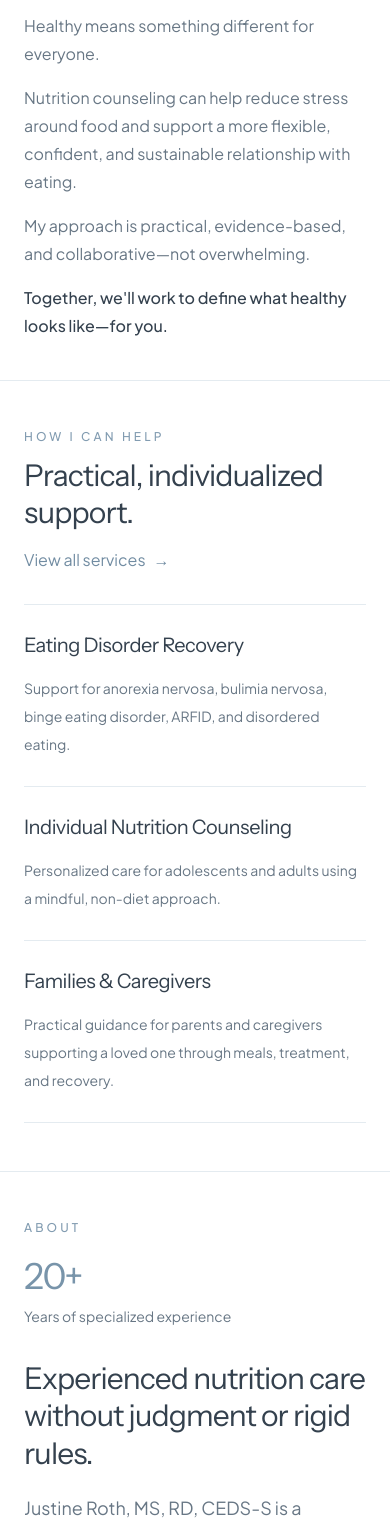
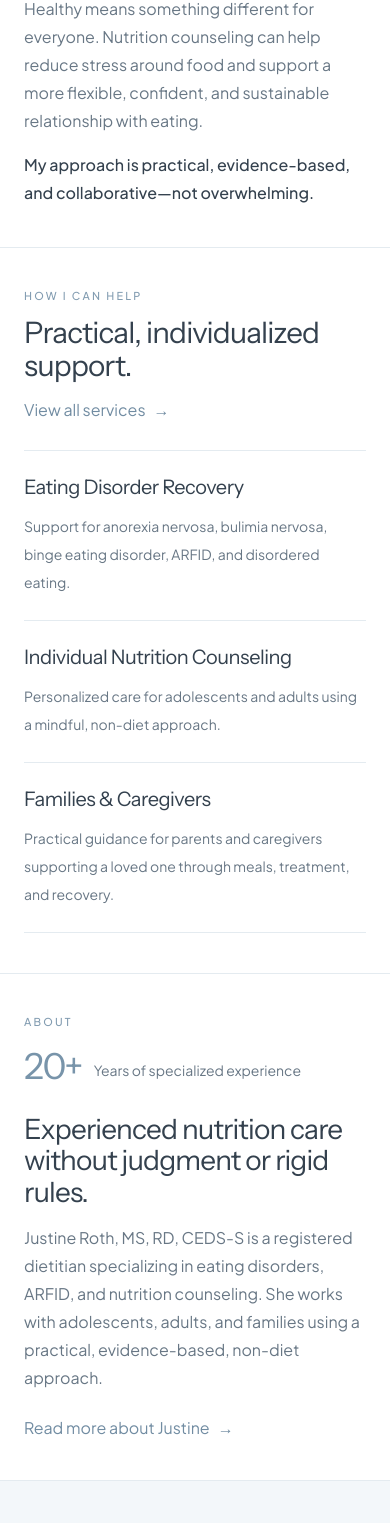
Before and after one commit to justinerothrd/justine-roth-nutrition, a Next.js app: page / in a window 390 px wide. Shown: the part 243-1766 px from the top of the page. Built offline with nearby package versions, Linux system fonts and the light colour scheme.

Commit message:
Refactor page layout and text for better clarity
Updated text content and adjusted styling for mobile and desktop views. Modified headings and paragraph spacing for improved readability.

```diff
--- a/app/page.tsx
+++ b/app/page.tsx
@@ -29,32 +29,26 @@ export default function Home() {
               Eating Disorder Nutrition Counseling
             </p>
 
-            <h1 className="font-heading mt-5 max-w-3xl text-[2.25rem] font-normal leading-[1.08] tracking-[-0.035em] sm:text-4xl md:text-[3rem]">
+            <h1 className="font-heading mt-4 max-w-3xl text-[2rem] font-normal leading-[1.08] tracking-[-0.035em] sm:mt-5 sm:text-4xl md:text-[3rem]">
               What does healthy mean to you?
             </h1>
 
-            {/* Shorter mobile copy */}
-            <div className="mt-6 space-y-4 text-base leading-7 text-[#687785] sm:hidden">
-              <p>Healthy means something different for everyone.</p>
-
+            {/* Mobile */}
+            <div className="mt-5 text-base leading-7 text-[#687785] sm:hidden">
               <p>
-                Nutrition counseling can help reduce stress around food and
-                support a more flexible, confident, and sustainable
-                relationship with eating.
+                Healthy means something different for everyone. Nutrition
+                counseling can help reduce stress around food and support a
+                more flexible, confident, and sustainable relationship with
+                eating.
               </p>
 
-              <p>
+              <p className="mt-4 font-medium text-[#34414E]">
                 My approach is practical, evidence-based, and collaborative—not
                 overwhelming.
               </p>
-
-              <p className="font-medium text-[#34414E]">
-                Together, we&apos;ll work to define what healthy looks like—for
-                you.
-              </p>
             </div>
 
-            {/* Full tablet and desktop copy */}
+            {/* Tablet and desktop */}
             <div className="mt-6 hidden max-w-3xl space-y-4 text-[1.05rem] leading-8 text-[#687785] sm:block">
               <p>Healthy means something different for everyone.</p>
 
@@ -85,33 +79,33 @@ export default function Home() {
       </section>
 
       {/* Services */}
-      <section className="border-b border-[#E4EBF0] px-6 py-12 md:py-16">
+      <section className="border-b border-[#E4EBF0] px-6 py-10 sm:py-12 md:py-16">
         <div className="mx-auto max-w-5xl">
           <div className="flex flex-col gap-4 sm:flex-row sm:items-end sm:justify-between">
             <div>
-              <p className="text-xs font-medium uppercase tracking-[0.26em] text-[#829CB1]">
+              <p className="text-[0.68rem] font-medium uppercase tracking-[0.2em] text-[#829CB1] sm:text-xs sm:tracking-[0.26em]">
                 How I Can Help
               </p>
 
-              <h2 className="font-heading mt-3 text-3xl font-normal leading-tight tracking-[-0.03em]">
+              <h2 className="font-heading mt-3 max-w-xl text-[1.85rem] font-normal leading-[1.1] tracking-[-0.03em] sm:text-3xl">
                 Practical, individualized support.
               </h2>
             </div>
 
             <Link
               href="/services"
-              className="inline-flex items-center gap-2 text-sm font-medium text-[#718CA2] transition-colors hover:text-[#526D83]"
+              className="inline-flex w-fit items-center gap-2 text-sm font-medium text-[#718CA2] transition-colors hover:text-[#526D83]"
             >
               View all services
               <span aria-hidden="true">→</span>
             </Link>
           </div>
 
-          <div className="mt-8 grid border-y border-[#E4EBF0] md:mt-9 md:grid-cols-3">
+          <div className="mt-7 border-y border-[#E4EBF0] sm:mt-9 md:grid md:grid-cols-3">
             {services.map((service, index) => (
               <article
                 key={service.title}
-                className={`py-7 md:px-7 ${
+                className={`py-6 md:px-7 ${
                   index > 0
                     ? "border-t border-[#E4EBF0] md:border-l md:border-t-0"
                     : ""
@@ -121,7 +115,7 @@ export default function Home() {
                   {service.title}
                 </h3>
 
-                <p className="mt-4 text-sm leading-7 text-[#687785]">
+                <p className="mt-3 text-sm leading-7 text-[#687785]">
                   {service.description}
                 </p>
               </article>
@@ -131,28 +125,30 @@ export default function Home() {
       </section>
 
       {/* About */}
-      <section className="border-b border-[#E4EBF0] px-6 py-12 md:py-16">
-        <div className="mx-auto grid max-w-5xl gap-8 md:grid-cols-[200px_1fr] md:gap-14">
+      <section className="border-b border-[#E4EBF0] px-6 py-10 sm:py-12 md:py-16">
+        <div className="mx-auto grid max-w-5xl gap-7 md:grid-cols-[200px_1fr] md:gap-14">
           <div>
-            <p className="text-xs font-medium uppercase tracking-[0.26em] text-[#829CB1]">
+            <p className="text-[0.68rem] font-medium uppercase tracking-[0.2em] text-[#829CB1] sm:text-xs sm:tracking-[0.26em]">
               About
             </p>
 
-            <p className="font-heading mt-5 text-4xl font-normal tracking-[-0.045em] text-[#7894AA]">
-              20+
-            </p>
+            <div className="mt-4 flex items-end gap-3 md:block">
+              <p className="font-heading text-4xl font-normal tracking-[-0.045em] text-[#7894AA]">
+                20+
+              </p>
 
-            <p className="mt-2 text-sm leading-6 text-[#687785]">
-              Years of specialized experience
-            </p>
+              <p className="pb-1 text-sm leading-6 text-[#687785] md:mt-2 md:pb-0">
+                Years of specialized experience
+              </p>
+            </div>
           </div>
 
           <div>
-            <h2 className="font-heading max-w-3xl text-3xl font-normal leading-tight tracking-[-0.03em]">
+            <h2 className="font-heading max-w-3xl text-[1.75rem] font-normal leading-[1.12] tracking-[-0.03em] sm:text-3xl">
               Experienced nutrition care without judgment or rigid rules.
             </h2>
 
-            <p className="mt-5 max-w-3xl text-lg leading-8 text-[#687785]">
+            <p className="mt-4 max-w-3xl text-base leading-7 text-[#687785] sm:mt-5 sm:text-lg sm:leading-8">
               Justine Roth, MS, RD, CEDS-S is a registered dietitian
               specializing in eating disorders, ARFID, and nutrition
               counseling. She works with adolescents, adults, and families
@@ -161,7 +157,7 @@ export default function Home() {
 
             <Link
               href="/about"
-              className="mt-7 inline-flex items-center gap-2 text-sm font-medium text-[#718CA2] transition-colors hover:text-[#526D83]"
+              className="mt-6 inline-flex items-center gap-2 text-sm font-medium text-[#718CA2] transition-colors hover:text-[#526D83]"
             >
               Read more about Justine
               <span aria-hidden="true">→</span>
@@ -171,18 +167,18 @@ export default function Home() {
       </section>
 
       {/* Contact */}
-      <section className="border-b border-[#DCE6ED] bg-[#F3F7FA] px-6 py-12 md:py-16">
-        <div className="mx-auto flex max-w-5xl flex-col gap-8 md:flex-row md:items-center md:justify-between">
+      <section className="border-b border-[#DCE6ED] bg-[#F3F7FA] px-6 py-10 sm:py-12 md:py-16">
+        <div className="mx-auto flex max-w-5xl flex-col gap-6 md:flex-row md:items-center md:justify-between">
           <div className="max-w-2xl">
-            <p className="text-xs font-medium uppercase tracking-[0.26em] text-[#829CB1]">
+            <p className="text-[0.68rem] font-medium uppercase tracking-[0.2em] text-[#829CB1] sm:text-xs sm:tracking-[0.26em]">
               Get Started
             </p>
 
-            <h2 className="font-heading mt-3 text-3xl font-normal leading-tight tracking-[-0.03em]">
+            <h2 className="font-heading mt-3 text-[1.75rem] font-normal leading-[1.12] tracking-[-0.03em] sm:text-3xl">
               Ready to take the next step?
             </h2>
 
-            <p className="mt-4 text-lg leading-8 text-[#687785]">
+            <p className="mt-4 text-base leading-7 text-[#687785] sm:text-lg sm:leading-8">
               Whether you are looking for individual nutrition counseling,
               family support, or simply have questions about working together,
               I&apos;d be happy to hear from you.
```
